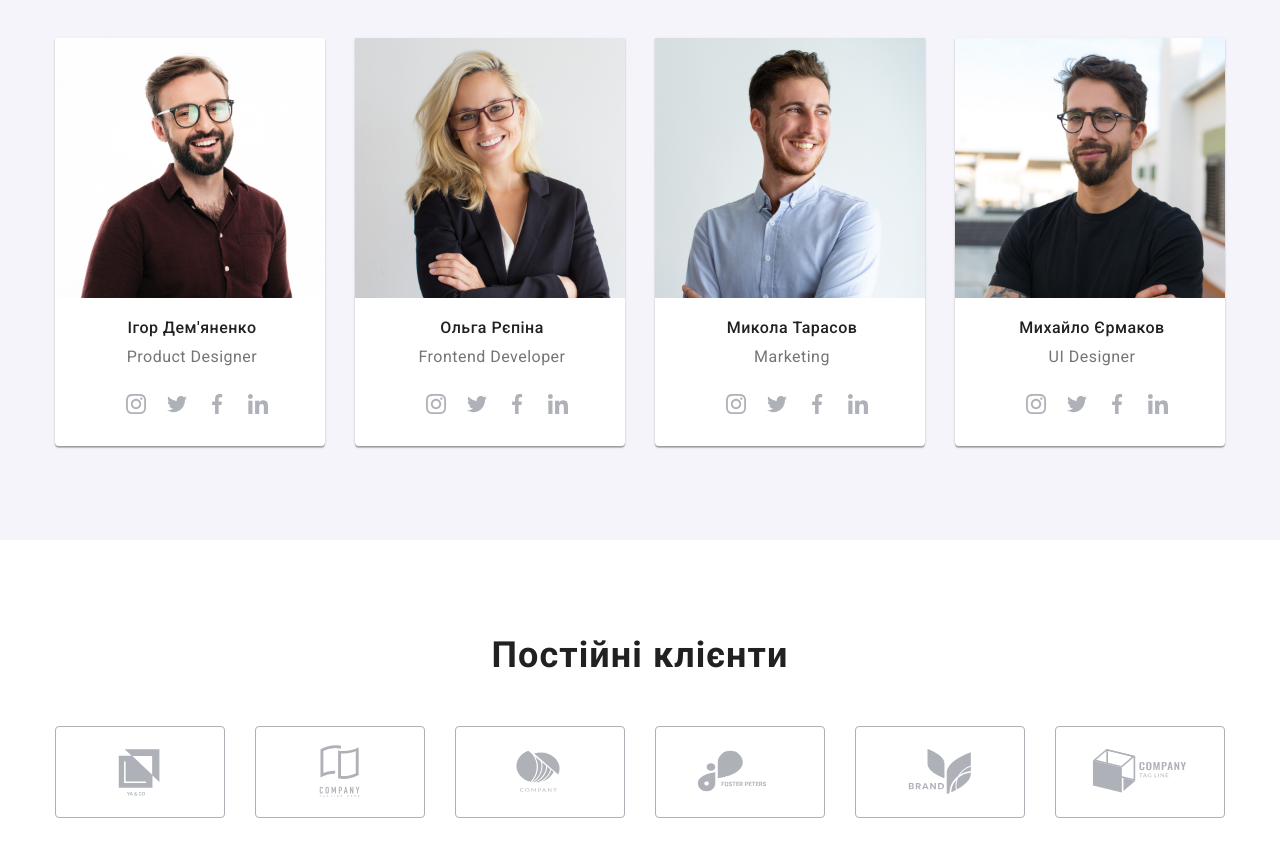
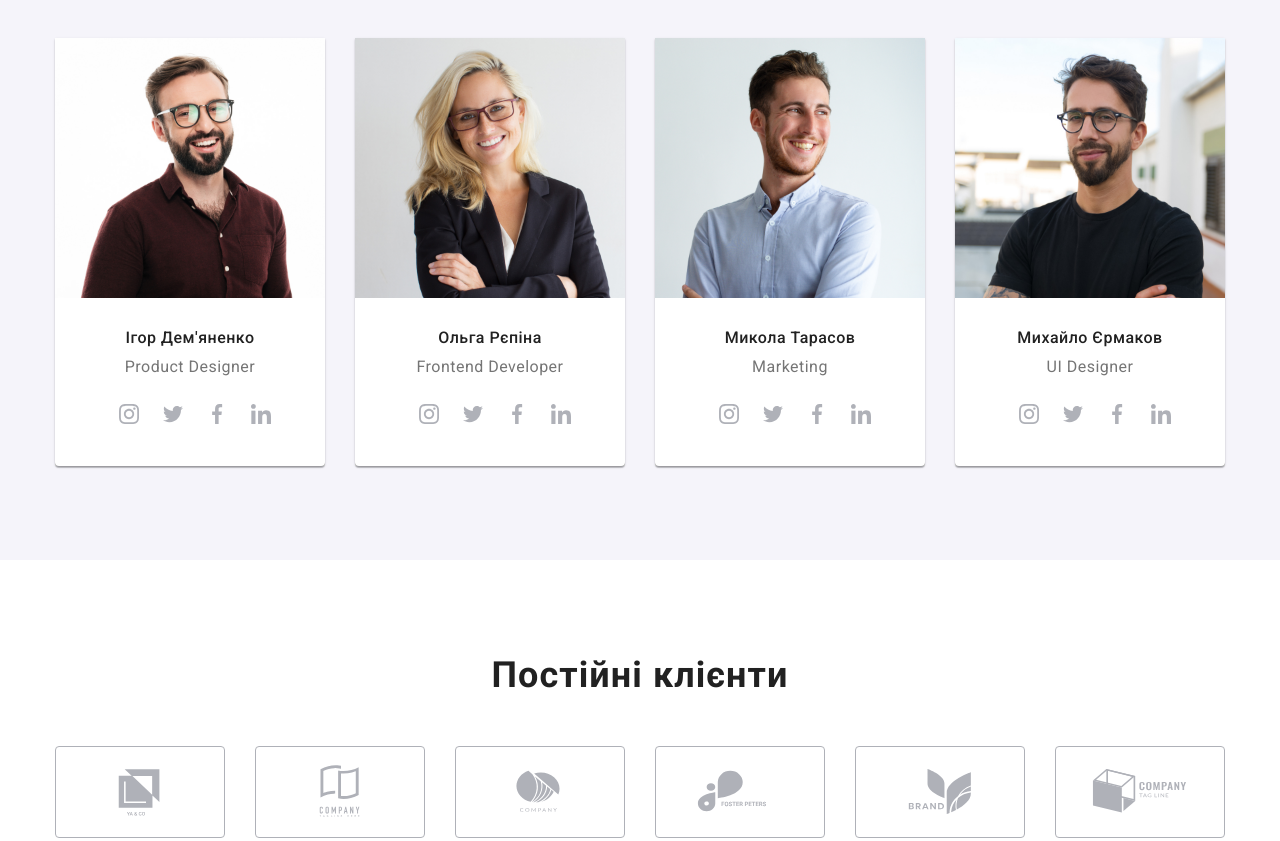
Before and after one commit to OlegArt1/goit-markup-hw-07, a plain HTML site: page index.html in a window 1280 px wide. Shown: the part 1775-2616 px from the top of the page. Drawn offline with nearby package versions, Linux system fonts and the light colour scheme; files that its build step writes are made by us from their sources.

Commit message:
Changing the html, scss code in site sections

```diff
--- a/index.html
+++ b/index.html
@@ -138,37 +138,37 @@
                     <h2 class="team__title title">Наша команда</h2>
                     <ul class="team__list list">
                         <li class="team__item">
-                            <div class="article-block">
+                            <div class="team__article-block">
                                 <a class="team__link link" href="#team-1">
                                     <img src="./images/team-image-1.jpg" width="270" height="260" alt="картинка співробітник">
-                                    <div class="block">
+                                    <div class="team__block">
                                         <h3 class="team__list-name">Ігор Дем'яненко</h3>
                                         <p class="team__list-profesion">Product Designer</p>
-                                        <ul class="social__list list">
-                                            <li class="social__item">
-                                                <a class="social__link link" href="#instagram">
-                                                    <svg class="social__icon" width="20" height="20">
+                                        <ul class="team__social-list list">
+                                            <li class="team__social-item">
+                                                <a class="team__social-link link" href="#instagram">
+                                                    <svg class="team__social-icon" width="20" height="20">
                                                         <use href="./images/icons.svg#icon-social-instagram"/>
                                                     </svg>
                                                 </a>
                                             </li>
-                                            <li class="social__item">
-                                                <a class="social__link link icon" href="#twitter">
-                                                    <svg class="social__icon" width="20" height="20">
+                                            <li class="team__social-item">
+                                                <a class="team__social-link link icon" href="#twitter">
+                                                    <svg class="team__social-icon" width="20" height="20">
                                                         <use href="./images/icons.svg#icon-social-twitter"/>
                                                     </svg>
                                                 </a>
                                             </li>
-                                            <li class="social__item">
-                                                <a class="social__link link" href="#facebook">
-                                                    <svg class="social__icon" width="20" height="20">
+                                            <li class="team__social-item">
+                                                <a class="team__social-link link" href="#facebook">
+                                                    <svg class="team__social-icon" width="20" height="20">
                                                         <use href="./images/icons.svg#icon-social-facebook"/>
                                                     </svg>
                                                 </a>
                                             </li>
-                                            <li class="social__item">
-                                                <a class="social__link link" href="#linkedin">
-                                                    <svg class="social__icon" width="20" height="20">
+                                            <li class="team__social-item">
+                                                <a class="team__social-link link" href="#linkedin">
+                                                    <svg class="team__social-icon" width="20" height="20">
                                                         <use href="./images/icons.svg#icon-social-linkedin"/>
                                                     </svg>
                                                 </a>
@@ -179,37 +179,37 @@
                             </div>
                         </li>
                         <li class="team__item">
-                            <div class="article-block">
+                            <div class="team__article-block">
                                 <a class="team__link link" href="#team-2">
                                     <img src="./images/team-image-2.jpg" width="270" height="260" alt="картинка співробітник">
-                                    <div class="block">
+                                    <div class="team__block">
                                         <h3 class="team__list-name">Ольга Рєпіна</h3>
                                         <p class="team__list-profesion">Frontend Developer</p>
-                                        <ul class="social__list list">
-                                            <li class="social__item">
-                                                <a class="social__link link" href="#instagram">
-                                                    <svg class="social__icon" width="20" height="20">
+                                        <ul class="team__social-list list">
+                                            <li class="team__social-item">
+                                                <a class="team__social-link link" href="#instagram">
+                                                    <svg class="team__social-icon" width="20" height="20">
                                                         <use href="./images/icons.svg#icon-social-instagram"/>
                                                     </svg>
                                                 </a>
                                             </li>
-                                            <li class="social__item">
-                                                <a class="social__link link icon" href="#twitter">
-                                                    <svg class="social__icon" width="20" height="20">
+                                            <li class="team__social-item">
+                                                <a class="team__social-link link icon" href="#twitter">
+                                                    <svg class="team__social-icon" width="20" height="20">
                                                         <use href="./images/icons.svg#icon-social-twitter"/>
                                                     </svg>
                                                 </a>
                                             </li>
-                                            <li class="social__item">
-                                                <a class="social__link link" href="#facebook">
-                                                    <svg class="social__icon" width="20" height="20">
+                                            <li class="team__social-item">
+                                                <a class="team__social-link link" href="#facebook">
+                                                    <svg class="team__social-icon" width="20" height="20">
                                                         <use href="./images/icons.svg#icon-social-facebook"/>
                                                     </svg>
                                                 </a>
                                             </li>
-                                            <li class="social__item">
-                                                <a class="social__link link" href="#linkedin">
-                                                    <svg class="social__icon" width="20" height="20">
+                                            <li class="team__social-item">
+                                                <a class="team__social-link link" href="#linkedin">
+                                                    <svg class="team__social-icon" width="20" height="20">
                                                         <use href="./images/icons.svg#icon-social-linkedin"/>
                                                     </svg>
                                                 </a>
@@ -220,37 +220,37 @@
                             </div>
                         </li>
                         <li class="team__item">
-                            <div class="article-block">
+                            <div class="team__article-block">
                                 <a class="team__link link" href="#team-3">
                                     <img src="./images/team-image-3.jpg" width="270" height="260" alt="картинка співробітник">
-                                    <div class="block">
+                                    <div class="team__block">
                                         <h3 class="team__list-name">Микола Тарасов</h3>
                                         <p class="team__list-profesion">Marketing</p>
-                                        <ul class="social__list list">
-                                            <li class="social__item">
-                                                <a class="social__link link" href="#instagram">
-                                                    <svg class="social__icon" width="20" height="20">
+                                        <ul class="team__social-list list">
+                                            <li class="team__social-item">
+                                                <a class="team__social-link link" href="#instagram">
+                                                    <svg class="team__social-icon" width="20" height="20">
                                                         <use href="./images/icons.svg#icon-social-instagram"/>
                                                     </svg>
                                                 </a>
                                             </li>
-                                            <li class="social__item">
-                                                <a class="social__link link icon" href="#twitter">
-                                                    <svg class="social__icon" width="20" height="20">
+                                            <li class="team__social-item">
+                                                <a class="team__social-link link icon" href="#twitter">
+                                                    <svg class="team__social-icon" width="20" height="20">
                                                         <use href="./images/icons.svg#icon-social-twitter"/>
                                                     </svg>
                                                 </a>
                                             </li>
-                                            <li class="social__item">
-                                                <a class="social__link link" href="#facebook">
-                                                    <svg class="social__icon" width="20" height="20">
+                                            <li class="team__social-item">
+                                                <a class="team__social-link link" href="#facebook">
+                                                    <svg class="team__social-icon" width="20" height="20">
                                                         <use href="./images/icons.svg#icon-social-facebook"/>
                                                     </svg>
                                                 </a>
                                             </li>
-                                            <li class="social__item">
-                                                <a class="social__link link" href="#linkedin">
-                                                    <svg class="social__icon" width="20" height="20">
+                                            <li class="team__social-item">
+                                                <a class="team__social-link link" href="#linkedin">
+                                                    <svg class="team__social-icon" width="20" height="20">
                                                         <use href="./images/icons.svg#icon-social-linkedin"/>
                                                     </svg>
                                                 </a>
@@ -261,37 +261,37 @@
                             </div>
                         </li>
                         <li class="team__item">
-                            <div class="article-block">
+                            <div class="team__article-block">
                                 <a class="team__link link" href="#team-4">
                                     <img src="./images/team-image-4.jpg" width="270" height="260" alt="картинка співробітник">
-                                    <div class="block">
+                                    <div class="team__block">
                                         <h3 class="team__list-name">Михайло Єрмаков</h3>
                                         <p class="team__list-profesion">UI Designer</p>
-                                        <ul class="social__list list">
-                                            <li class="social__item">
-                                                <a class="social__link link" href="#instagram">
-                                                    <svg class="social__icon" width="20" height="20">
+                                        <ul class="team__social-list list">
+                                            <li class="team__social-item">
+                                                <a class="team__social-link link" href="#instagram">
+                                                    <svg class="team__social-icon" width="20" height="20">
                                                         <use href="./images/icons.svg#icon-social-instagram"/>
                                                     </svg>
                                                 </a>
                                             </li>
-                                            <li class="social__item">
-                                                <a class="social__link link icon" href="#twitter">
-                                                    <svg class="social__icon" width="20" height="20">
+                                            <li class="team__social-item">
+                                                <a class="team__social-link link icon" href="#twitter">
+                                                    <svg class="team__social-icon" width="20" height="20">
                                                         <use href="./images/icons.svg#icon-social-twitter"/>
                                                     </svg>
                                                 </a>
                                             </li>
-                                            <li class="social__item">
-                                                <a class="social__link link" href="#facebook">
-                                                    <svg class="social__icon" width="20" height="20">
+                                            <li class="team__social-item">
+                                                <a class="team__social-link link" href="#facebook">
+                                                    <svg class="team__social-icon" width="20" height="20">
                                                         <use href="./images/icons.svg#icon-social-facebook"/>
                                                     </svg>
                                                 </a>
                                             </li>
-                                            <li class="social__item">
-                                                <a class="social__link link" href="#linkedin">
-                                                    <svg class="social__icon" width="20" height="20">
+                                            <li class="team__social-item">
+                                                <a class="team__social-link link" href="#linkedin">
+                                                    <svg class="team__social-icon" width="20" height="20">
                                                         <use href="./images/icons.svg#icon-social-linkedin"/>
                                                     </svg>
                                                 </a>
--- a/scss/components/_team.scss
+++ b/scss/components/_team.scss
@@ -1,58 +1,65 @@
+/* ==========TEAM========== */
 .team {
     background: var(--light-gray-color);
-
-    &__title {
+}
+.team__title {
     margin-bottom: 50px;
     color: var(--black-color);
 }
-    &__list {
+.team__list {
     display: flex;
     justify-content: center;
+    flex-direction: row;
     gap: 30px;
-        flex-direction: row;
 }
-    &__item {
+.team__item {
     width: 270px;
     background-color: var(--white-color);
 }
-    &__list-name {
+.team__article-block {
+    border-radius: 0px 0px 4px 4px;
+    box-shadow: 0px 1px 3px rgba(0, 0, 0, 0.12), 0px 1px 1px rgba(0, 0, 0, 0.14), 0px 2px 1px rgba(0, 0, 0, 0.2);
+}
+.team__block {
+    padding: 30px 15px;
+}
+.team__list-name {
     margin-bottom: 10px;
     font-weight: 500;
     font-size: 16px;
     line-height: 1.19;
+    letter-spacing: 0.03em;
     text-align: center;
-        letter-spacing: 0.03em;
     color: var(--black-color);
 }
-    &__list-profesion {
+.team__list-profesion {
     margin-bottom: 16px;
     font-size: 16px;
     line-height: 1.19;
+    letter-spacing: 0.03em;
     text-align: center;
-        letter-spacing: 0.03em;
     color: var(--gray-color);
 }
-}
-.social__list {
+.team__social-list {
     padding-left: 32px;
     padding-right: 32px;
     display: flex;
     justify-content: center;
     gap: 10px;
 }
-.social__item {
+.team__social-item {
     width: 44px;
     height: 44px;
 }
-.social__link {
+.team__social-link {
     width: 100%;
     height: 100%;
     display: flex;
     align-items: center;
     justify-content: center;
     transition: transform 250ms cubic-bezier(0.4, 0, 0.2, 1) 250ms, background-color 250ms cubic-bezier(0.4, 0, 0.2, 1) 250ms, fill 250ms cubic-bezier(0.4, 0, 0.2, 1);
+    border-radius: 50%;
     fill: var(--social-icon-color);
-    border-radius: 50%;
     &:hover, &:focus {
         transform: scale(1.15);
         background-color: var(--brand-color);
@@ -61,15 +68,8 @@
         fill: var(--white-color);
     }
 }
-.social__icon {
+.team__social-icon {
     .social__link:hover & {
         fill: var(--white-color);
     }
 }
-.block {
-    padding: 15px 20px 15px 15px;
-}
-.article-block {
-    border-radius: 0px 0px 4px 4px;
-    box-shadow: 0px 1px 3px rgba(0, 0, 0, 0.12), 0px 1px 1px rgba(0, 0, 0, 0.14), 0px 2px 1px rgba(0, 0, 0, 0.2);
-}
```
Also changed, not shown: scss/components/_description.scss (+9 -10 lines), scss/components/_gallery.scss (+9 -9 lines), scss/components/_services.scss (+10 -10 lines), scss/main.css, 1 other file. Lines whose indentation alone changed are shown as unchanged.
